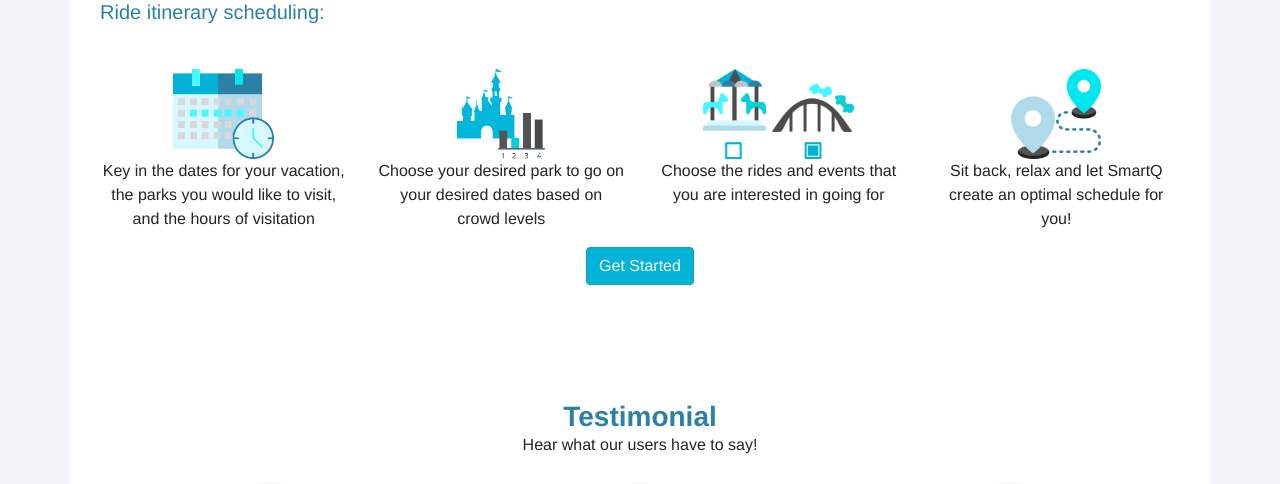
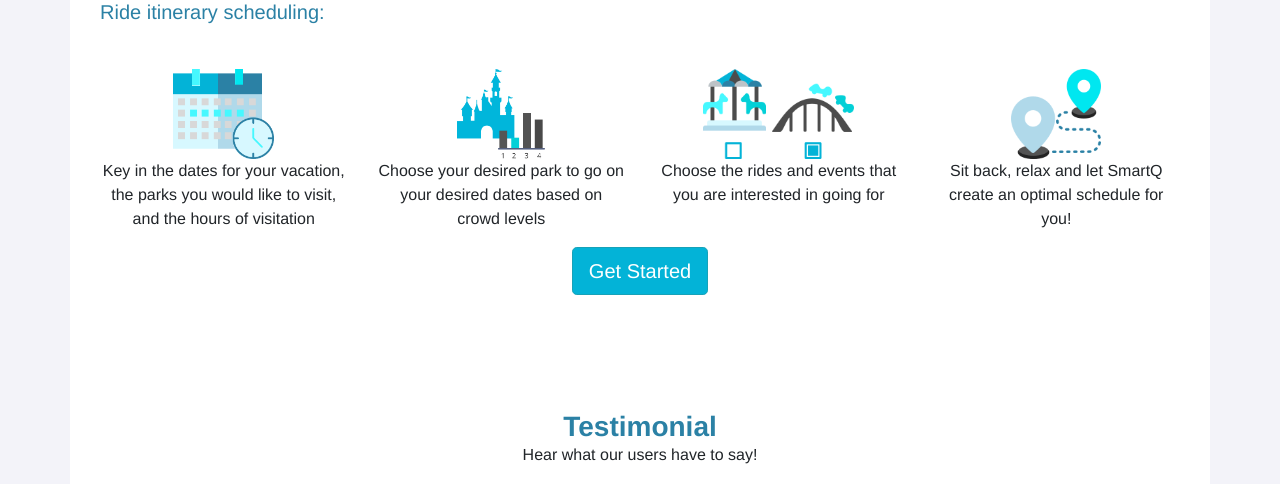
Before and after one commit to loichiilek/data-x_website, a Flask app: page / in a window 1280 px wide. Shown: the part 945-1429 px from the top of the page. Run offline with Flask 2, Linux system fonts and the light colour scheme; some libraries are stand-ins or nearby versions.

Commit message:
edited get started button

```diff
--- a/datax_website/static/css/main.css
+++ b/datax_website/static/css/main.css
@@ -70,6 +70,10 @@ body {
 .btn.btn-info{
     text-align: center;
     background-color:#03B3D7;
+}
+
+.btn.btn-info:hover{
+    background-color:rgba(3, 179, 215, 0.65);
 }
 /* Ride-Statistics */
 .container.ride-statistics {
--- a/datax_website/templates/home.html
+++ b/datax_website/templates/home.html
@@ -113,7 +113,7 @@
             </div>
         </div>
         <div class="getStartedButton">
-        <a href="/schedule" class="btn btn-info" role="button">Get Started</a>
+        <a href="/schedule" class="btn btn-info btn-lg" role="button">Get Started</a>
         </div>
     </div>
 
```
